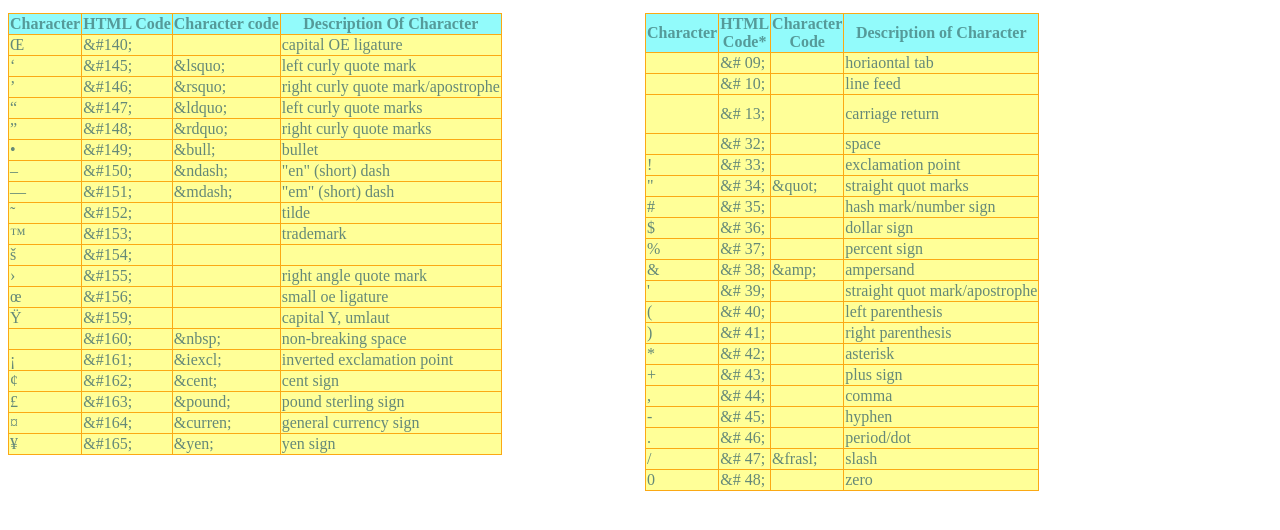
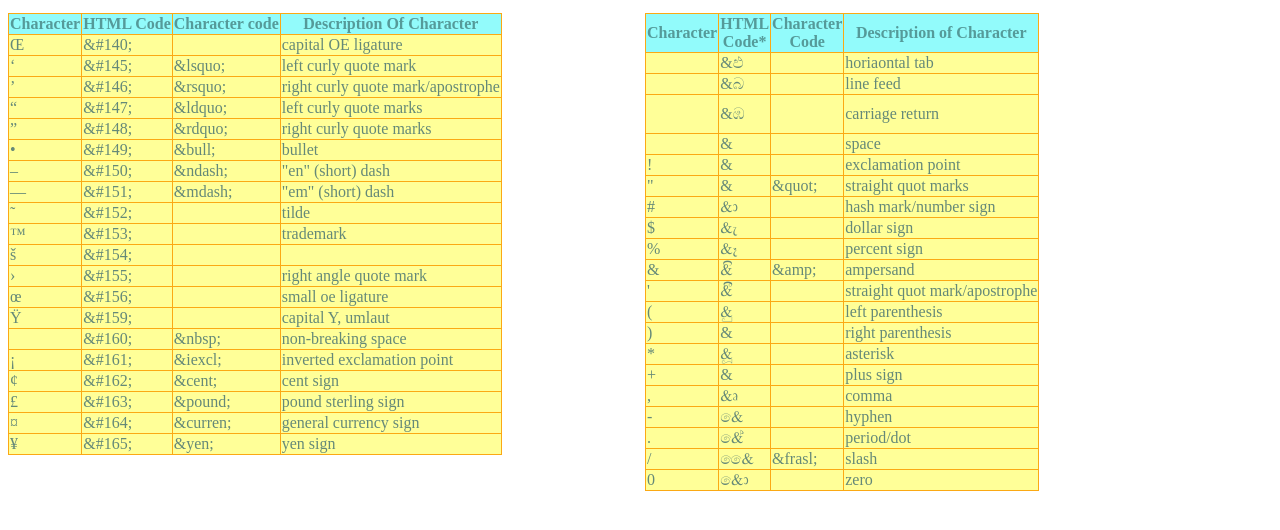
Before and after one commit to HuskyDG/web-subproject, a plain HTML site: page baitap_1/bai_9.html in a window 1280 px wide. Drawn offline with Linux system fonts and the light colour scheme.

Commit message:
Update bai_9.html

```diff
--- a/baitap_1/bai_9.html
+++ b/baitap_1/bai_9.html
@@ -6,14 +6,17 @@
             border-collapse: collapse;
             border-color: #fba914;
         }
+
             tr.head {
                 background-color: #92fbfb;
                 color: #559a99;
             }
+
         tr {
             background-color: #ffff98;
             color: #658978;
         }
+
         .row {
             display: flex;
             margin-left: -5px;
@@ -24,7 +27,6 @@
             flex: 50%;
             padding: 5px;
         }
-
     </style>
 </head>
 <body>
@@ -167,147 +169,126 @@
                     <th>Character<br> Code</th>
                     <th>Description of Character</th>
                 </tr>
-
                 <tr>
                     <td></td>
-                    <td>&#38&#35 09;</td>
+                    <td>&#38&#3509;</td>
                     <td></td>
                     <td>horiaontal tab</td>
                 </tr>
-
                 <tr>
                     <td></td>
-                    <td>&#38&#35 10;</td>
+                    <td>&#38&#3510;</td>
                     <td></td>
                     <td>line feed</td>
                 </tr>
-
                 <tr>
                     <td></td>
-                    <td>&#38&#35 13;</td>
+                    <td>&#38&#3513;</td>
                     <td><br><br></td>
                     <td>carriage return</td>
                 </tr>
-
                 <tr>
                     <td></td>
-                    <td>&#38&#35 32;</td>
+                    <td>&#38&#3532;</td>
                     <td></td>
                     <td>space</td>
                 </tr>
-
                 <tr>
                     <td>&#33;</td>
-                    <td>&#38&#35 33;</td>
+                    <td>&#38&#3533;</td>
                     <td></td>
                     <td>exclamation point</td>
                 </tr>
-
                 <tr>
                     <td>&#34;</td>
-                    <td>&#38&#35 34;</td>
+                    <td>&#38&#3534;</td>
                     <td>&#38quot;</td>
                     <td>straight quot marks</td>
                 </tr>
-
                 <tr>
                     <td>&#35;</td>
-                    <td>&#38&#35 35;</td>
+                    <td>&#38&#3535;</td>
                     <td></td>
                     <td>hash mark/number sign</td>
                 </tr>
-
                 <tr>
                     <td>&#36;</td>
-                    <td>&#38&#35 36;</td>
+                    <td>&#38&#3536;</td>
                     <td></td>
                     <td>dollar sign</td>
                 </tr>
-
                 <tr>
                     <td>&#37;</td>
-                    <td>&#38&#35 37;</td>
+                    <td>&#38&#3537;</td>
                     <td></td>
                     <td>percent sign</td>
                 </tr>
-
                 <tr>
                     <td>&#38;</td>
-                    <td>&#38&#35 38;</td>
+                    <td>&#38&#3538;</td>
                     <td>&#38amp;</td>
                     <td>ampersand</td>
                 </tr>
-
                 <tr>
                     <td>&#39;</td>
-                    <td>&#38&#35 39;</td>
+                    <td>&#38&#3539;</td>
                     <td></td>
                     <td>straight quot mark/apostrophe</td>
                 </tr>
-
                 <tr>
                     <td>&#40;</td>
-                    <td>&#38&#35 40;</td>
+                    <td>&#38&#3540;</td>
                     <td></td>
                     <td>left parenthesis</td>
                 </tr>
-
                 <tr>
                     <td>&#41;</td>
-                    <td>&#38&#35 41;</td>
+                    <td>&#38&#3541;</td>
                     <td></td>
                     <td>right parenthesis</td>
                 </tr>
-
                 <tr>
                     <td>&#42;</td>
-                    <td>&#38&#35 42;</td>
+                    <td>&#38&#3542;</td>
                     <td></td>
                     <td>asterisk</td>
                 </tr>
-
                 <tr>
                     <td>&#43;</td>
-                    <td>&#38&#35 43;</td>
+                    <td>&#38&#3543;</td>
                     <td></td>
                     <td>plus sign</td>
                 </tr>
-
                 <tr>
                     <td>&#44;</td>
-                    <td>&#38&#35 44;</td>
+                    <td>&#38&#3544;</td>
                     <td></td>
                     <td>comma</td>
                 </tr>
-
                 <tr>
                     <td>&#45;</td>
-                    <td>&#38&#35 45;</td>
+                    <td>&#38&#3545;</td>
                     <td></td>
                     <td>hyphen</td>
                 </tr>
-
                 <tr>
                     <td>&#46;</td>
-                    <td>&#38&#35 46;</td>
+                    <td>&#38&#3546;</td>
                     <td></td>
                     <td>period/dot</td>
                 </tr>
-
                 <tr>
                     <td>&#47;</td>
-                    <td>&#38&#35 47;</td>
+                    <td>&#38&#3547;</td>
                     <td>&#38frasl;</td>
                     <td>slash</td>
                 </tr>
-
                 <tr>
                     <td>&#48;</td>
-                    <td>&#38&#35 48;</td>
+                    <td>&#38&#3548;</td>
                     <td></td>
                     <td>zero</td>
                 </tr>
-
             </table>
         </div>
     </div>
```
Lines whose indentation alone changed are shown as unchanged.
